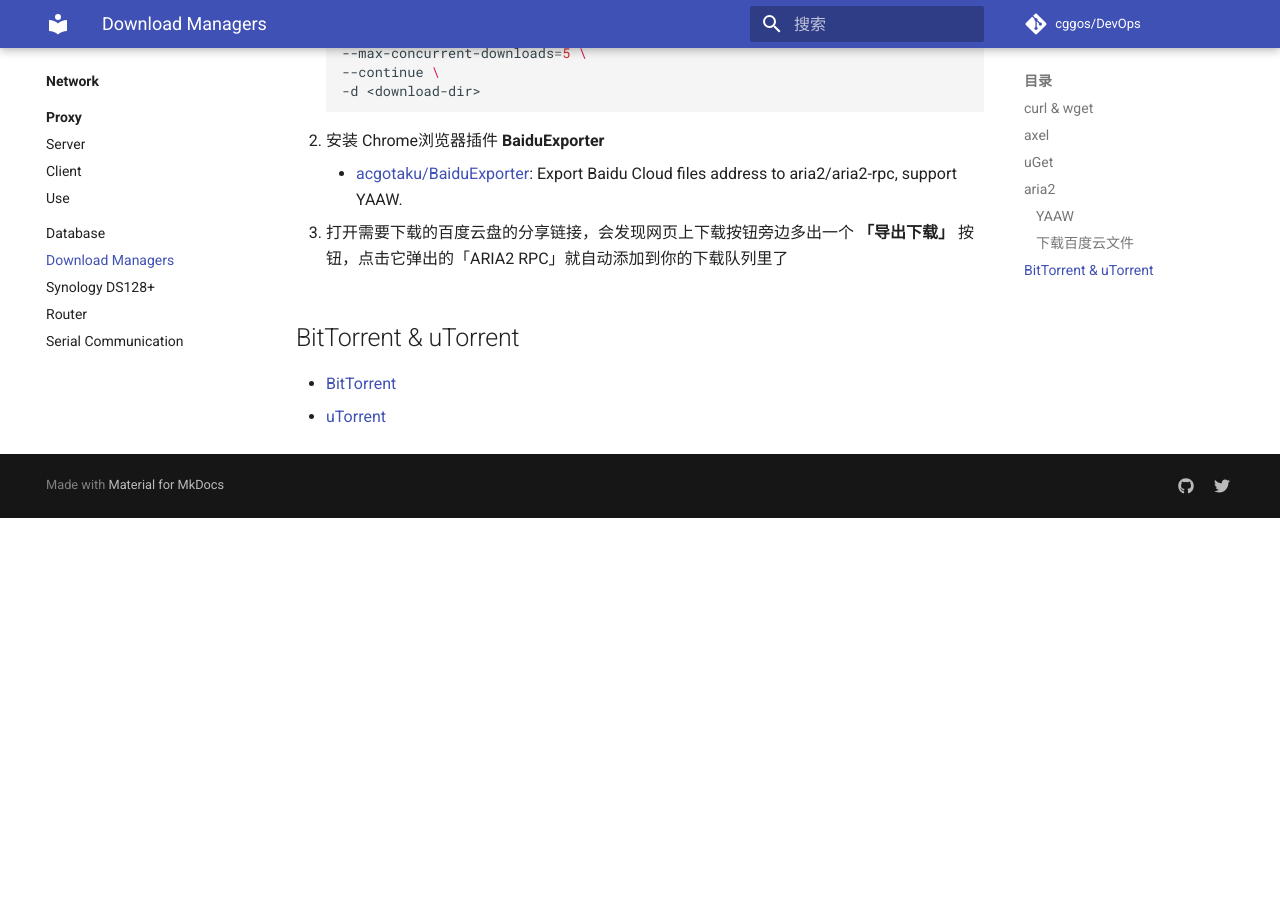
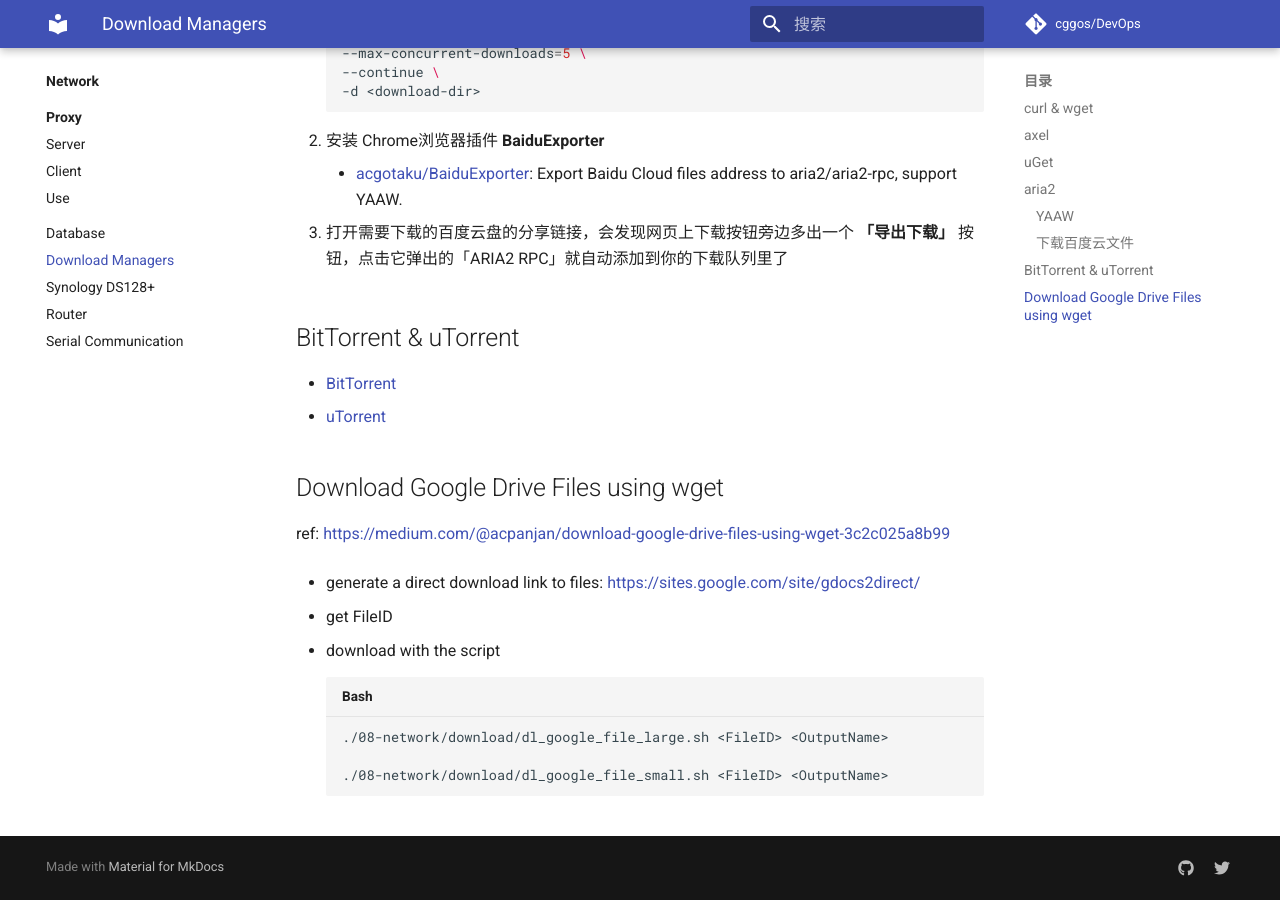
Before and after one commit to cggos/DevOps, an MkDocs documentation site: the page built from docs/08-network/download_managers.md, in a window 1280 px wide and 900 px high, scrolled down 3139 px. Built offline with MkDocs 1.6.1 and Material for MkDocs 9.7.7, drawn with Linux system fonts in a browser that asks for light colours; comment, search, counter and statistics services are not loaded; before the commit the page ends 3657 px from its top, so only the background shows below that.

Commit message:
update docs and scripts: dl google files

````diff
--- a/docs/08-network/download_managers.md
+++ b/docs/08-network/download_managers.md
@@ -117,3 +117,19 @@
 
 * [BitTorrent](http://www.bittorrent.com/)
 * [uTorrent](http://www.utorrent.com/)
+
+
+## Download Google Drive Files using wget
+
+ref: https://medium.com/@acpanjan/download-google-drive-files-using-wget-3c2c025a8b99
+
+* generate a direct download link to files: https://sites.google.com/site/gdocs2direct/
+
+* get FileID
+
+* download with the script
+  ```sh
+  ./08-network/download/dl_google_file_large.sh <FileID> <OutputName>
+
+  ./08-network/download/dl_google_file_small.sh <FileID> <OutputName>
+  ```
````
Also changed, not shown: 2 other files.
